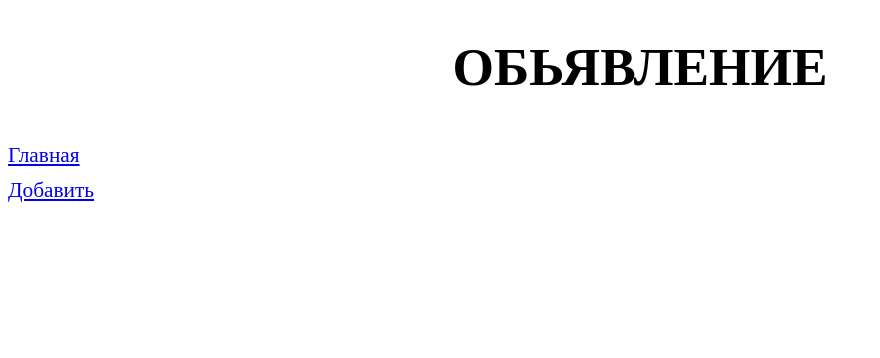
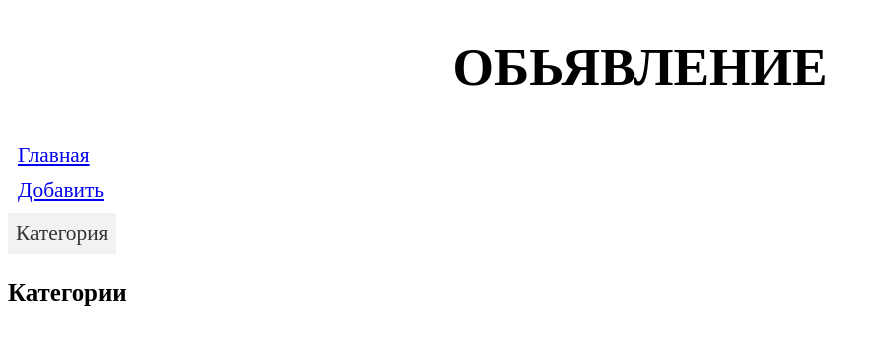
Before and after one commit to whiteRRRR/Django-test, a Django app: page /bboard/ in a window 1280 px wide. Shown: the top 358 px of the page, without its empty margins (0-880 px from the left). Run offline with Django 4.2, Linux system fonts and the light colour scheme; data that the repository does not hold is empty.

Commit message:
Added settings for static

```diff
--- a/apps/bboard/static/bboard/style.css
+++ /dev/null
@@ -1,20 +0,0 @@
-header h1{
-    font-size: 40pt;
-    text-transform: uppercase;
-    text-align: center;
-}
-
-nav {
-    font-size: 16pt;
-    width: 150px;
-    float: left;
-}
-
-nav a {
-    display: block;
-    margin: 10px 0px;
-}
-
-section {
-    margin-left: 170px;
-}
--- /dev/null
+++ b/static/bboard/style.css
@@ -0,0 +1,55 @@
+.dropdown {
+  position: relative;
+  display: inline-block;
+}
+
+.dropdown-toggle {
+  display: inline-block;
+  padding: 8px;
+  background-color: #f2f2f2;
+  color: #333;
+  cursor: pointer;
+}
+
+.sub-menu {
+  display: none;
+  position: absolute;
+  top: 100%;
+  left: 0;
+  padding: 0;
+  margin: 0;
+  background-color: #f2f2f2;
+}
+
+.dropdown:hover .sub-menu {
+  display: block;
+}
+
+.sub-menu a {
+  display: block;
+  padding: 8px;
+  color: #333;
+  text-decoration: none;
+}
+
+.sub-menu a:hover {
+  background-color: #ccc;
+}
+
+
+header h1{
+    font-size: 40pt;
+    text-transform: uppercase;
+    text-align: center;
+}
+
+nav {
+    font-size: 16pt;
+    width: 150px;
+    float: left;
+}
+
+nav a {
+    display: block;
+    margin: 10px;
+}
--- a/apps/bboard/templates/layout/basic.html
+++ b/templates/layout/basic.html
@@ -4,7 +4,7 @@
 <head>
     <meta charset="UTF-8">
     <title>{% block titile %}{% endblock %}</title>
-    <link rel="stylesheet" type="text/css" href="{% static 'bboard/../../static/bboard/style.css' %}">
+    <link rel="stylesheet" href="{% static 'bboard/style.css' %}">
 </head>
 <body>
     <header><h1>{% block header %}{% endblock %}</h1></header>
@@ -12,6 +12,16 @@
     <nav>
         <a href="{% url 'index' %}">Главная</a>
         <a href="{% url 'add' %}">Добавить</a>
+        <div class="dropdown">
+        <div class="dropdown-toggle">Категория</div>
+            <div class="sub-menu">
+                <a href="#">Категория 1</a>
+                <a href="#">Категория 2</a>
+                <a href="#">Категория 3</a>
+            </div>
+        </div>
+
+        <h3>Категории</h3>
         {% for rubric in rubrics %}
             <a href="{% url 'by_rubric' rubric.pk %}">{{ rubric.name }}</a>
         {% endfor %}
@@ -21,5 +31,7 @@
         {% block content%}
         {% endblock %}
     </section>
+
+
 </body>
 </html>
```
Also changed, not shown: DjangoLearn/settings.py (+5 -2 lines), templates/bboard/by_rubric.html (renamed from apps/bboard/templates/bboard/by_rubric.html), templates/bboard/create.html (renamed from apps/bboard/templates/bboard/create.html), templates/bboard/index.html (renamed from apps/bboard/templates/bboard/index.html).
